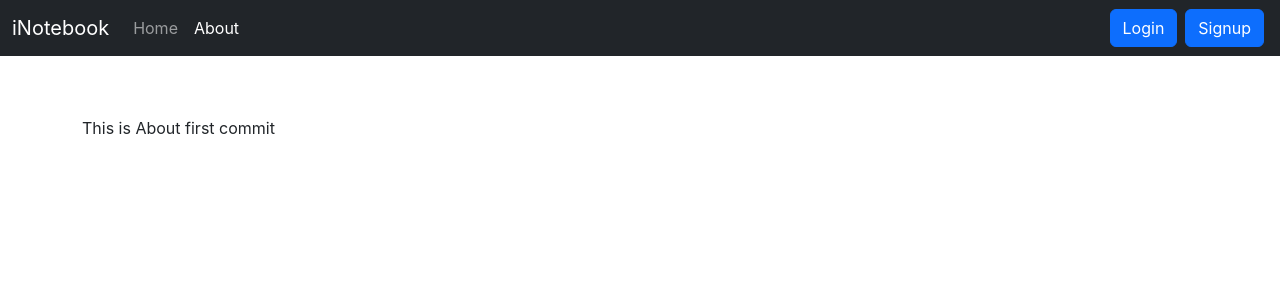
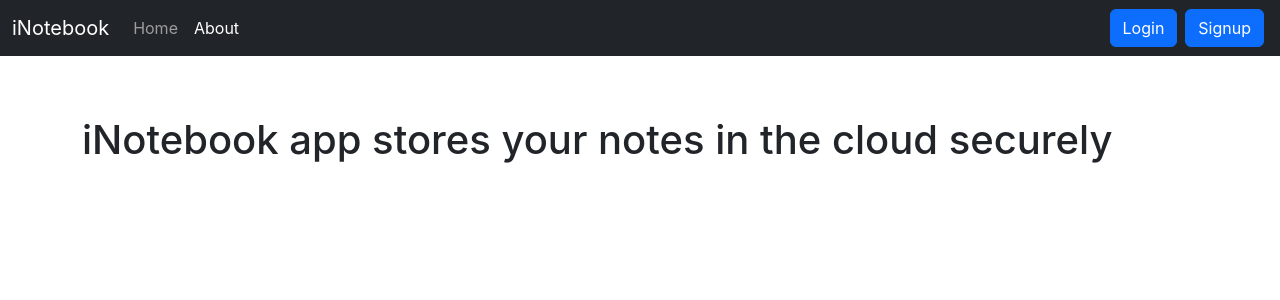
Before and after one commit to Experimentwithweb/iNotebook-Deployment-On-AWS-EC2-Using-CICD, a React (Create React App) app: page /about in a window 1280 px wide. Shown: the top 300 px of the page. Built offline with nearby package versions, Linux system fonts and the light colour scheme.

Commit message:
Update About.js

```diff
--- a/src/components/About.js
+++ b/src/components/About.js
@@ -8,7 +8,7 @@ const About = () => {
 
   return (  //render method of about component
     <div>
-      This is About first commit
+     <h1> iNotebook app stores your notes in the cloud securely </h1>
     </div>
   )
 }
```
